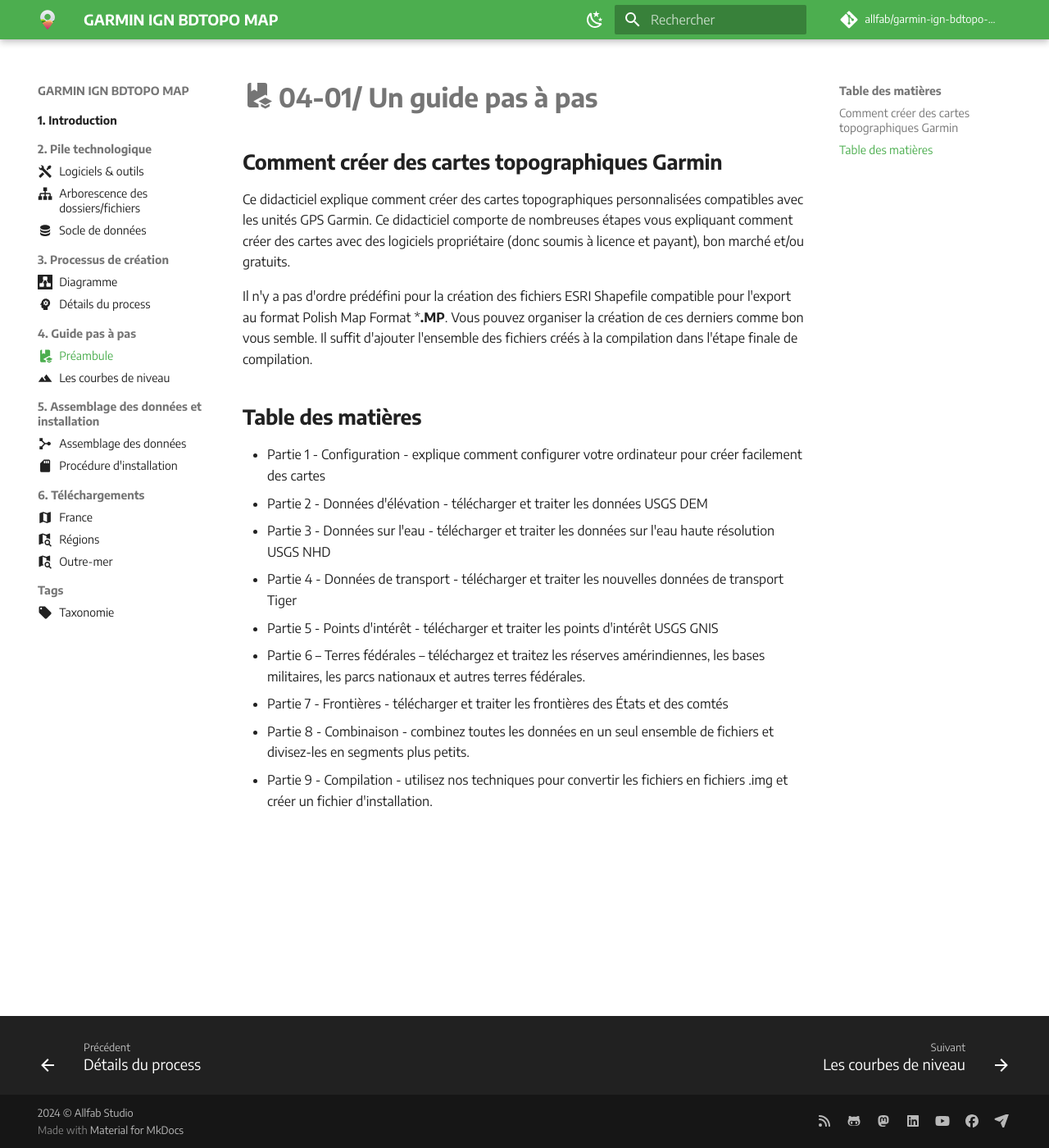
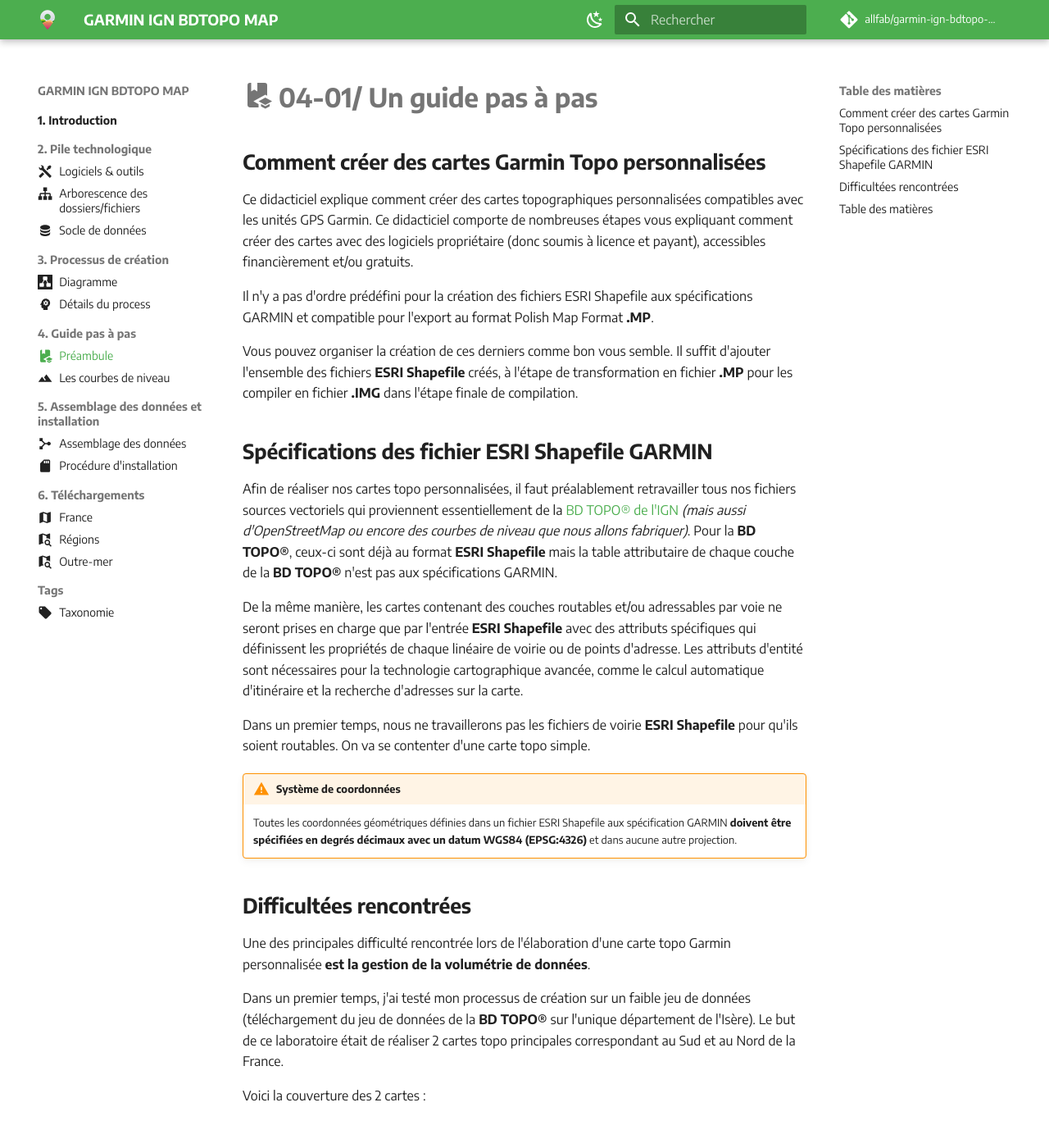
Before and after one commit to allfab/garmin-ign-bdtopo-map, an MkDocs documentation site: the page built from docs/04-tutorials/preamble.md, in a window 1280 px wide and 1400 px high. Shown: the whole window at 82% size. Built offline with MkDocs 1.6.1 and Material for MkDocs 9.7.7, drawn with Linux system fonts in a browser that asks for light colours; some web fonts are replaced; comment, search, counter and statistics services are not loaded; some of the changed text lies outside the part shown.

Commit message:
UPDATE tutorials SECTION

```diff
--- a/docs/04-tutorials/preamble.md
+++ b/docs/04-tutorials/preamble.md
@@ -6,12 +6,57 @@
 # **:material-book-education: 04-01/ Un guide pas à pas**
 
 
-## **Comment créer des cartes topographiques Garmin**
+## **Comment créer des cartes Garmin Topo personnalisées**
 
-Ce didacticiel explique comment créer des cartes topographiques personnalisées compatibles avec les unités GPS Garmin. Ce didacticiel comporte de nombreuses étapes vous expliquant comment créer des cartes avec des logiciels propriétaire (donc soumis à licence et payant), bon marché et/ou gratuits.
+Ce didacticiel explique comment créer des cartes topographiques personnalisées compatibles avec les unités GPS Garmin. Ce didacticiel comporte de nombreuses étapes vous expliquant comment créer des cartes avec des logiciels propriétaire (donc soumis à licence et payant), accessibles financièrement et/ou gratuits.
 
-Il n'y a pas d'ordre prédéfini pour la création des fichiers ESRI Shapefile compatible pour l'export au format Polish Map Format ***.MP**. Vous pouvez organiser la création de ces derniers comme bon vous semble. Il suffit d'ajouter l'ensemble des fichiers créés à la compilation dans l'étape finale de compilation.
+Il n'y a pas d'ordre prédéfini pour la création des fichiers ESRI Shapefile aux spécifications GARMIN et compatible pour l'export au format Polish Map Format **.MP**.
 
+Vous pouvez organiser la création de ces derniers comme bon vous semble. Il suffit d'ajouter l'ensemble des fichiers **ESRI Shapefile** créés, à l'étape de transformation en fichier **.MP**  pour les compiler en fichier **.IMG** dans l'étape finale de compilation.
+
+
+## **Spécifications des fichier ESRI Shapefile GARMIN**
+
+Afin de réaliser nos cartes topo personnalisées, il faut préalablement retravailler tous nos fichiers sources vectoriels qui proviennent essentiellement de la [BD TOPO® de l'IGN](https://geoservices.ign.fr/bdtopo) *(mais aussi d'OpenStreetMap ou encore des courbes de niveau que nous allons fabriquer)*. Pour la **BD TOPO®**, ceux-ci sont déjà au format **ESRI Shapefile** mais la table attributaire de chaque couche de la **BD TOPO®** n'est pas aux spécifications GARMIN.
+
+De la même manière, les cartes contenant des couches routables et/ou adressables par voie ne seront prises en charge que par l'entrée **ESRI Shapefile** avec des attributs spécifiques qui définissent les propriétés de chaque linéaire de voirie ou de points d'adresse. Les attributs d'entité sont nécessaires pour la technologie cartographique avancée, comme le calcul automatique d'itinéraire et la recherche d'adresses sur la carte.
+
+Dans un premier temps, nous ne travaillerons pas les fichiers de voirie **ESRI Shapefile** pour qu'ils soient routables. On va se contenter d'une carte topo simple.
+
+!!! warning "Système de coordonnées"
+    Toutes les coordonnées géométriques définies dans un fichier ESRI Shapefile aux spécification GARMIN **doivent être spécifiées en degrés décimaux avec un datum WGS84 (EPSG:4326)** et dans aucune autre projection.
+
+## **Difficultées rencontrées**
+
+Une des principales difficulté rencontrée lors de l'élaboration d'une carte topo Garmin personnalisée **est la gestion de la volumétrie de données**.
+
+Dans un premier temps, j'ai testé mon processus de création sur un faible jeu de données (téléchargement du jeu de données de la **BD TOPO®** sur l'unique département de l'Isère). Le but de ce laboratoire était de réaliser 2 cartes topo principales correspondant au Sud et au Nord de la France.
+
+Voici la couverture des 2 cartes :
+<figure markdown>
+  ![cover-france-nord](../../assets/images/downloads/regions/cover-france-nord.png){ width="400" }
+  <figcaption>Couverture France NORD</figcaption>
+</figure>
+<figure markdown>
+  ![cover-france-sud](../../assets/images/downloads/regions/cover-france-sud.png){ width="400" }
+  <figcaption>Couverture France SUD</figcaption>
+</figure>
+
+!!! Abstract "Nota"
+    Vous constaterez que la couverture de la carte France Nord est constituée des régions Bretagne, Normandie, Hauts-de-France, Grand-Est, Île-de-France, Pays-de-la-Loire, Centre-Val-de-Loire et Bourgogne-France-Comté.
+
+    La carte France Sud, quant à elle, est constituée des régions Nouvelle-Aquitaine, Auvergne-Rhône-Alpes, Occitanie, Provence-Alpes-Côte d’Azur et la Corse.
+
+    En conclusion, il faudra télécharger la **BD TOPO®** sur l'ensemble de ces régions sur le site de l'[IGN](https://geoservices.ign.fr/bdtopo#telechargementshpreg) pour construire nos cartes topo personnalisées. Ce qui représente déjà un certaine volume de données à télécharger.
+
+Pour mes tests, j'ai donc téléchargé uniquement le territoire de l'Isère. Ce dernier est un fichier ZIP d'environ 325Mo.
+<figure markdown>
+  ![ign-bdtopo-download-shapefile-dep](../../assets/images/tutorials/preamble/ign-bdtopo-download-shapefile-dep.png)
+  ![ign-bdtopo-download-shapefile-dep-38](../../assets/images/tutorials/preamble/ign-bdtopo-download-shapefile-dep-38.png)
+  <figcaption>Téléchargement de la dernière édition de la **BD TOPO®** sur le département de l'Isère qui pèse 325 MO</figcaption>
+</figure>
+
+Une fois mes tests réalisés avec succès, j'ai entrepris de lancer les 2 cartes France Nord et Sud qui représentent pour chacune des cartes, un peu moins de **500GO** de données brassées répartie entre le téléchargements de données brutes et les fichiers retravaillés au format ESRI Shapefile ou au format .MP pour la compilation des fichiers .IMG.
 
 ## **Table des matières**
 
```
Also changed, not shown: docs/03-process/creation-process.md (+2 -2 lines), docs/04-tutorials/contours.md (+1 -1 lines), docs/04-tutorials/ign-bdtopo.md (added, +8 -0 lines), docs/04-tutorials/osm.md (added, +8 -0 lines), docs/assets/images/downloads/regions/cover-france-nord.png (added), docs/assets/images/downloads/regions/cover-france-sud.png (added), docs/assets/images/tutorials/preamble/ign-bdtopo-download-shapefile-dep-38.png (added), docs/assets/images/tutorials/preamble/ign-bdtopo-download-shapefile-dep.png (added).
